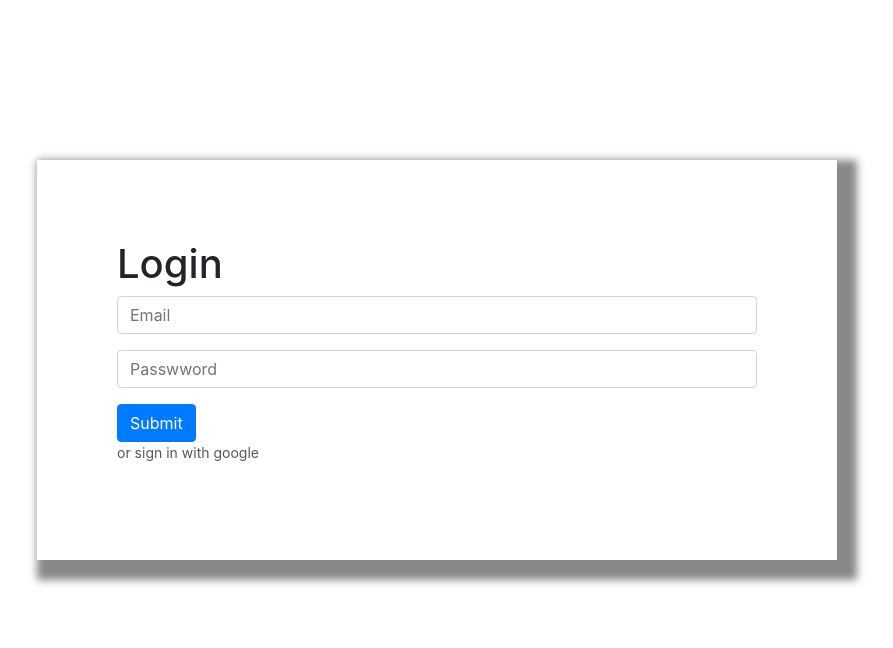
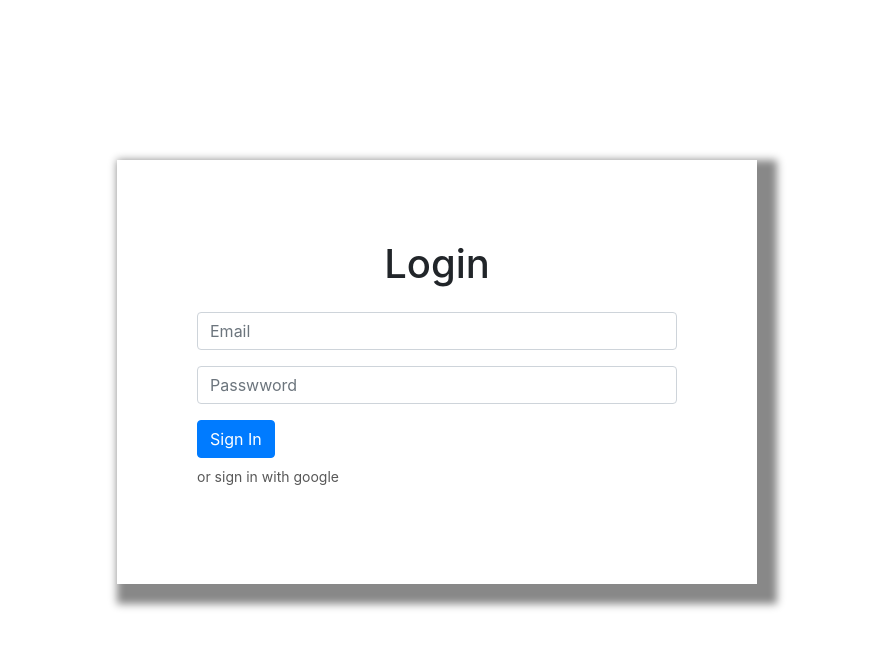
Before and after one commit to Godsheritage/ecommerce-application, a React (Create React App) app in the folder client/: page /signin in a window 1280 px wide. Shown: the top 648 px of the page, without its empty margins (203-1096 px from the left). Built offline with nearby package versions, Linux system fonts and the light colour scheme; no server answers.

Commit message:
working on the sign in

```diff
--- a/client/src/assets/styles/style.css
+++ b/client/src/assets/styles/style.css
@@ -377,7 +377,7 @@ ol {
     display: block;
     padding:5rem;
     background-color: #fff;
-    width:50rem;
+    /* width:50rem;                                                  */
     box-shadow: 10px 10px 8px 10px #888888;
     position: relative;
     top:20vh;
--- a/client/src/pages/SignIn.tsx
+++ b/client/src/pages/SignIn.tsx
@@ -1,11 +1,22 @@
+import { useState } from "react";
 
-const SignIn = () => {
+const SignIn: React.FC = () => {
+  const [email, setEmail] = useState<String>("");
+  const [password, setPassword] = useState<String>("");
+
+  const handleSubmit = () => {
+    const info = {
+      email,
+      password,
+    };
+  };
+
   return (
     <div>
-      <div className="form">
-        <h1>Login</h1>
-        <form>
-          <div className="mb-3">
+      <div className="form w-50">
+        <h1 className="text-center pb-2">Login</h1>
+        <form onSubmit={handleSubmit}>
+          <div className="my-3">
             <input
               type="email"
               className="form-control"
@@ -22,8 +33,8 @@ const SignIn = () => {
               placeholder="Passwword"
             />
           </div>
-          <button type="submit" className="btn btn-primary">
-            Submit
+          <button type="submit" className="btn btn-primary mb-2">
+            Sign In
           </button>
           <p>or sign in with google</p>
         </form>
```
